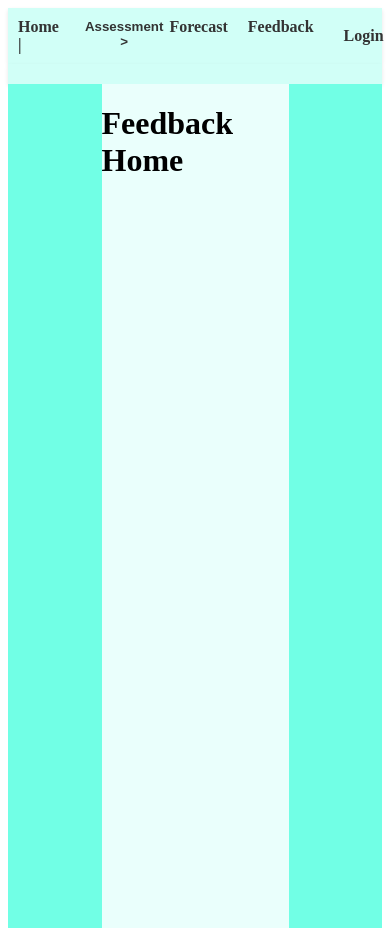
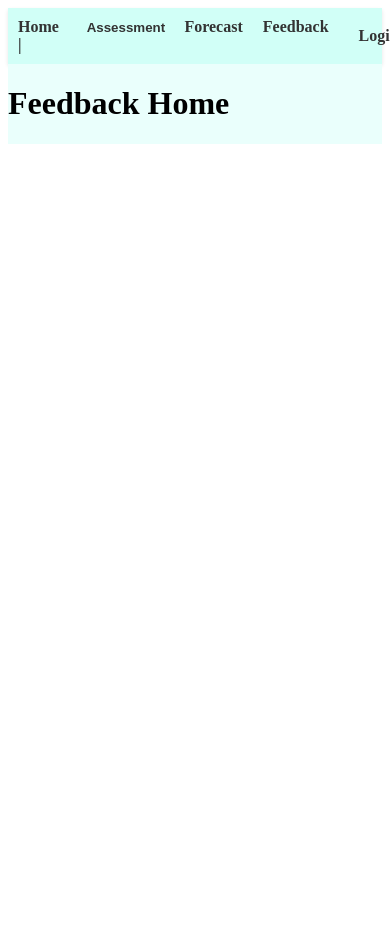
Before and after one commit to sodaop12/Air-Quality-Assessment-System-Front-end, a Vue app: page /feedback in a window 390 px wide. Built offline with nearby package versions, Linux system fonts and the light colour scheme.

Commit message:
fix some of [nav-bar & responsive]

```diff
--- a/src/App.vue
+++ b/src/App.vue
@@ -2,18 +2,25 @@
   <nav>
     <div class="navbar">
       <div class="navbar-brand">
-        <router-link to="/">Home | </router-link>
+        <router-link to="/" class="nav-title">Home |</router-link>
         <!-- Add dropdown menu for Assessment topics -->
         <div class="dropdown" @click="toggleAssessmentTopics">
-          <button class="dropdown-toggle">Assessment ></button>
+          <button class="dropdown-toggle">Assessment</button>
           <div class="dropdown-menu" :class="{ show: showAssessmentTopics }">
-            <router-link to="/compact_as">Compact Assessment</router-link>
-            <router-link to="/complete_as">Complete Assessment</router-link>
-            <router-link to="/calendar_as">Calendar Assessment</router-link>
+            <router-link to="/compact_as" class="mini_topic"
+              >Compact Assessment</router-link
+            >
+            <router-link to="/complete_as" class="mini_topic"
+              >Complete Assessment</router-link
+            >
+            <router-link to="/calendar_as" class="mini_topic"
+              >Calendar Assessment</router-link
+            >
           </div>
         </div>
-        <router-link to="/forecast">Forecast</router-link>
-        <router-link to="/feedback">Feedback</router-link>
+        <div class="box"></div>
+        <router-link to="/forecast" class="nav-title">Forecast</router-link>
+        <router-link to="/feedback" class="nav-title">Feedback</router-link>
       </div>
       <div class="navbar-menu">
         <div class="navbar-end">
@@ -65,6 +72,7 @@ export default {
 <style>
 .navbar {
   background-color: #d1fff7;
+  color: #00926f;
   box-shadow: 0px 2px 4px rgba(0, 0, 0, 0.1);
   padding: 10px;
   display: flex;
@@ -84,6 +92,25 @@ export default {
   font-weight: bold;
 }
 
+.nav-title,
+.dropdown-toggle,
+.navbar-item,
+.mini_topic {
+  color: #00926f; /* Default text color */
+  transition: background-color 0.3s, color 0.3s;
+}
+
+.nav-title:hover,
+.dropdown-toggle:hover,
+.navbar-item:hover {
+  /* Background color on hover */
+  color: #fff; /* Text color on hover */
+}
+
+.mini_topic:hover {
+  background: #00926f;
+}
+
 .navbar-menu {
   display: flex;
   align-items: center;
@@ -100,10 +127,6 @@ export default {
   text-decoration: none;
   margin-left: 10px;
   font-weight: bold;
-}
-
-.navbar-item:hover {
-  color: #42b983;
 }
 
 .router-link-exact-active {
@@ -133,6 +156,10 @@ export default {
   padding: 10px;
   z-index: 1;
 }
+
+.box {
+  width: 15px;
+} /* space between object */
 
 .dropdown-menu.show {
   display: block;
--- a/src/views/CalendarAssessmentView.vue
+++ b/src/views/CalendarAssessmentView.vue
@@ -1,8 +1,5 @@
 <template>
   <div>
-    <nav class="navbar">
-      <!-- Navigation bar content -->
-    </nav>
     <div class="container">
       <div class="left-sidebar">
         <!-- Left sidebar content -->
--- a/src/views/CompactAssessmentView.vue
+++ b/src/views/CompactAssessmentView.vue
@@ -292,24 +292,8 @@ select {
     flex-direction: column;
   }
 
-  .left-sidebar,
-  .right-sidebar {
-    display: none;
-  }
-
   .content {
-    width: 90%;
-  }
-
-  .page-links {
-    flex-direction: column;
-    align-items: center;
-  }
-
-  .page-link {
-    margin-bottom: 10px;
-    margin-top: 10px;
-    margin-right: 0;
+    width: 100%;
   }
 }
 
--- a/src/views/CompleteAssessmentView.vue
+++ b/src/views/CompleteAssessmentView.vue
@@ -1,8 +1,5 @@
 <template>
   <div>
-    <nav class="navbar">
-      <!-- Navigation bar content -->
-    </nav>
     <div class="container">
       <div class="left-sidebar">
         <!-- Left sidebar content -->
@@ -310,4 +307,14 @@ export default {
   width: 25%;
   background-color: #71ffe5; /* Background color for right sidebar */
 }
+
+@media (max-width: 768px) {
+  .container {
+    flex-direction: column;
+  }
+
+  .content {
+    width: 100%;
+  }
+}
 </style>
--- a/src/views/FeedbackView.vue
+++ b/src/views/FeedbackView.vue
@@ -1,8 +1,5 @@
 <template>
   <div>
-    <nav class="navbar">
-      <!-- Navigation bar content -->
-    </nav>
     <div class="container">
       <div class="left-sidebar">
         <!-- Left sidebar content -->
@@ -39,4 +36,14 @@
   width: 25%;
   background-color: #71ffe5; /* Background color for right sidebar */
 }
+
+@media (max-width: 768px) {
+  .container {
+    flex-direction: column;
+  }
+
+  .content {
+    width: 100%;
+  }
+}
 </style>
--- a/src/views/ForecastView.vue
+++ b/src/views/ForecastView.vue
@@ -1,8 +1,5 @@
 <template>
   <div>
-    <nav class="navbar">
-      <!-- Navigation bar content -->
-    </nav>
     <div class="container">
       <div class="left-sidebar">
         <!-- Left sidebar content -->
@@ -39,4 +36,14 @@
   width: 25%;
   background-color: #71ffe5; /* Background color for right sidebar */
 }
+
+@media (max-width: 768px) {
+  .container {
+    flex-direction: column;
+  }
+
+  .content {
+    width: 100%;
+  }
+}
 </style>
--- a/src/views/HomeView.vue
+++ b/src/views/HomeView.vue
@@ -160,13 +160,8 @@ export default {};
     flex-direction: column;
   }
 
-  .left-sidebar,
-  .right-sidebar {
-    display: none;
-  }
-
   .content {
-    width: 90%;
+    width: 100%;
   }
 }
 </style>
--- a/src/views/LoginView.vue
+++ b/src/views/LoginView.vue
@@ -86,4 +86,14 @@ h1 {
 .bg {
   background-color: #71ffe5;
 }
+
+@media (max-width: 768px) {
+  .container {
+    flex-direction: column;
+  }
+
+  .content {
+    width: 100%;
+  }
+}
 </style>
```
